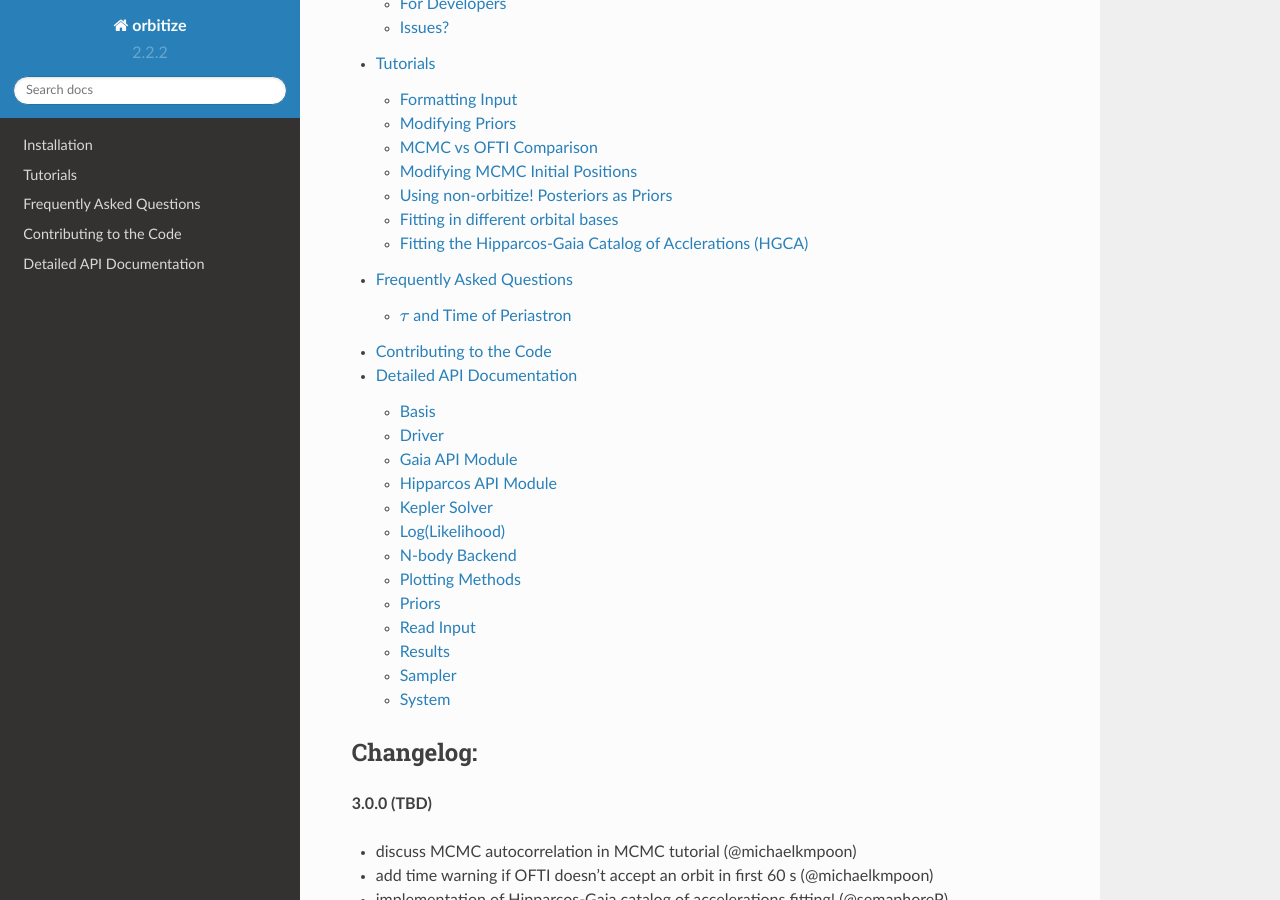
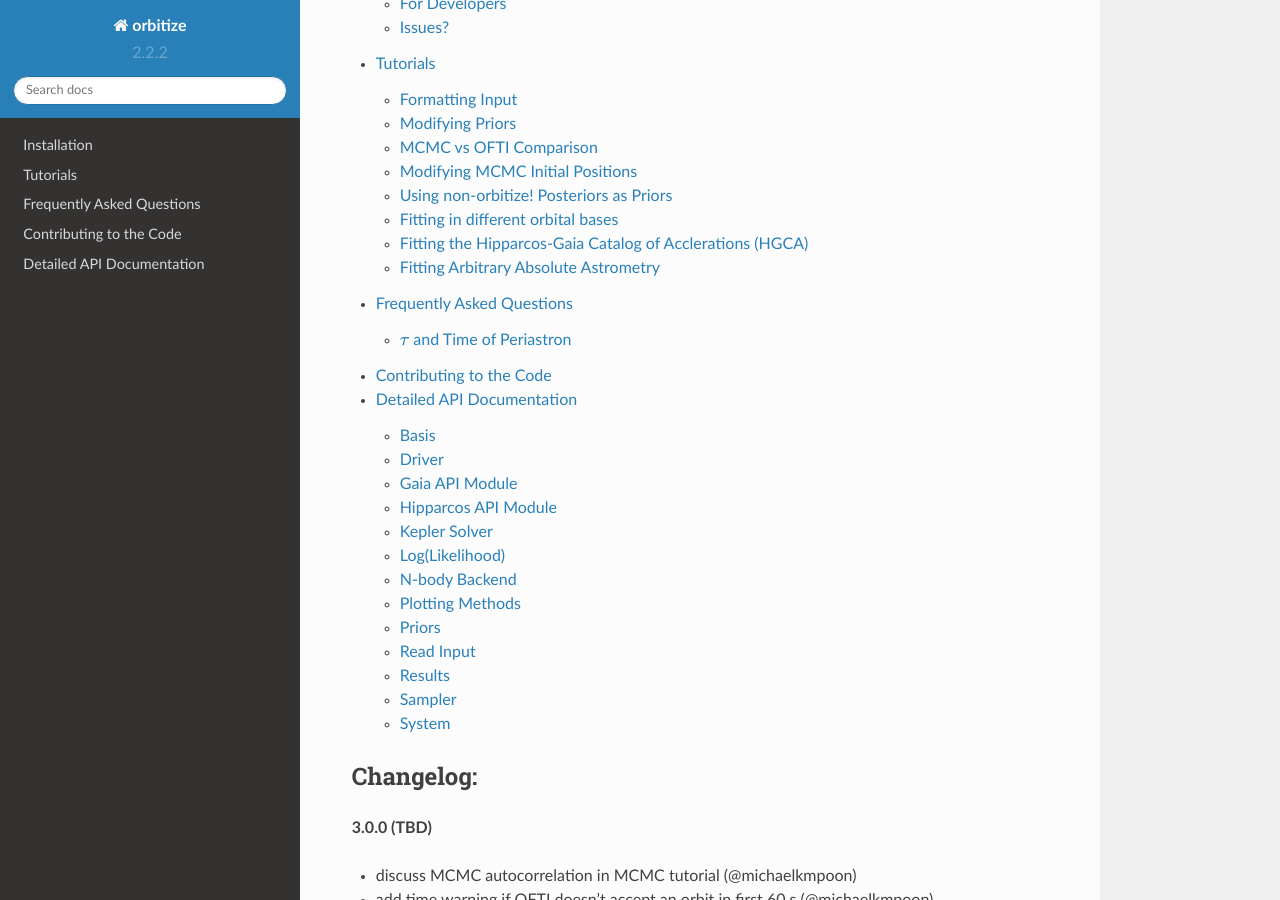
Before and after one commit to sblunt/orbitize, a Sphinx documentation site: the page built from docs/index.rst, in a window 1280 px wide and 900 px high, scrolled down 1145 px. Built offline with Sphinx 7.4.7 and the Read the Docs theme 2.0.0, drawn with Linux system fonts in a browser that asks for light colours; pages that are not in the unit, such as notebooks, are missing from menus.

Commit message:
add abs astrometry tutorial

```diff
--- a/docs/tutorials.rst
+++ b/docs/tutorials.rst
@@ -56,3 +56,4 @@
    tutorials/Changing_bases_tutorial.ipynb
    tutorials/Hipparcos_IAD.ipynb
    tutorials/HGCA_tutorial.ipynb
+   tutorials/abs_astrometry.ipynb
```
Also changed, not shown: docs/tutorials/abs_astrometry.ipynb (added).
